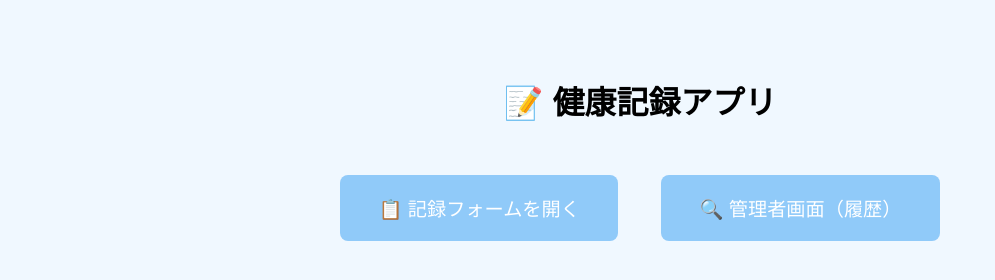
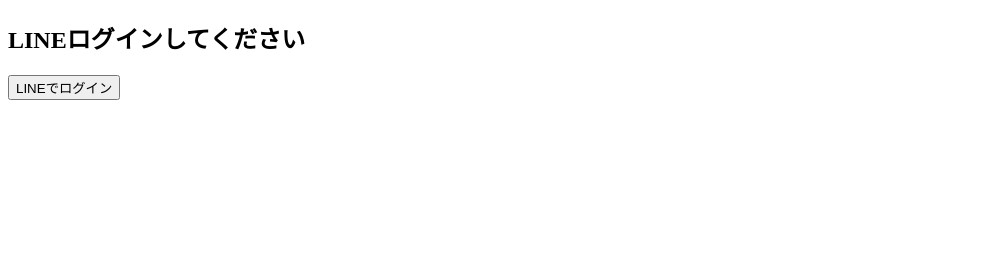
Before and after one commit to care0120/caresupport, a plain HTML site: page index.html in a window 1280 px wide. Shown: the whole page, without its empty margins (0-995 px from the left). Drawn offline with Linux system fonts and the light colour scheme.

Commit message:
Update index.html

```diff
--- a/index.html
+++ b/index.html
@@ -3,33 +3,32 @@
 <html lang="ja">
 <head>
   <meta charset="UTF-8">
-  <title>健康記録アプリ メニュー</title>
-  <style>
-    body {
-      font-family: sans-serif;
-      text-align: center;
-      padding: 3em;
-      background: #f0f8ff;
-    }
-    h1 {
-      font-size: 2em;
-      margin-bottom: 1em;
-    }
-    a {
-      display: inline-block;
-      margin: 1em;
-      padding: 1em 2em;
-      background: #90caf9;
-      color: white;
-      text-decoration: none;
-      border-radius: 8px;
-      font-size: 1.2em;
-    }
-  </style>
+  <title>LINEログインページ</title>
+  <script src="https://static.line-scdn.net/liff/edge/2/sdk.js"></script>
 </head>
 <body>
-  <h1>📝 健康記録アプリ</h1>
-  <a href="health_form_liff.html">📋 記録フォームを開く</a>
-  <a href="admin.html">🔍 管理者画面（履歴）</a>
+  <h2>LINEログインしてください</h2>
+  <button onclick="loginWithLINE()">LINEでログイン</button>
+
+  <script>
+    function loginWithLINE() {
+      liff.init({
+        liffId: "1657254156-85059NlX"
+      }).then(() => {
+        if (!liff.isLoggedIn()) {
+          liff.login(); // ログインしてない場合、ログイン画面へ
+        } else {
+          liff.getProfile().then(profile => {
+            alert("こんにちは、" + profile.displayName + "さん！");
+            // ログイン済みならフォームページへ遷移
+            window.location.href = "health_form_complete1.html";
+          });
+        }
+      }).catch(err => {
+        console.error("LIFFの初期化に失敗しました:", err);
+        alert("エラーが発生しました。もう一度お試しください。");
+      });
+    }
+  </script>
 </body>
 </html>
```
